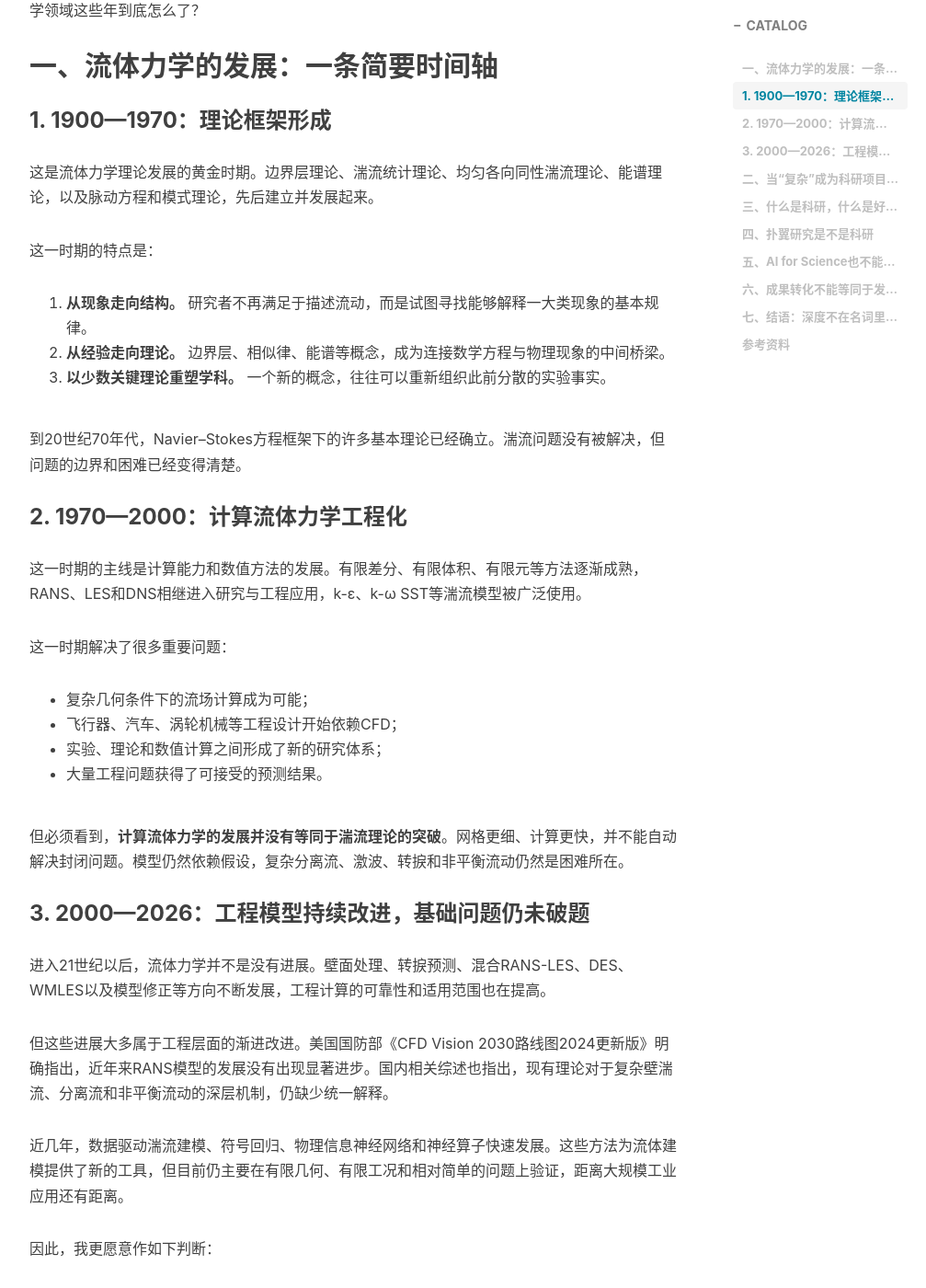
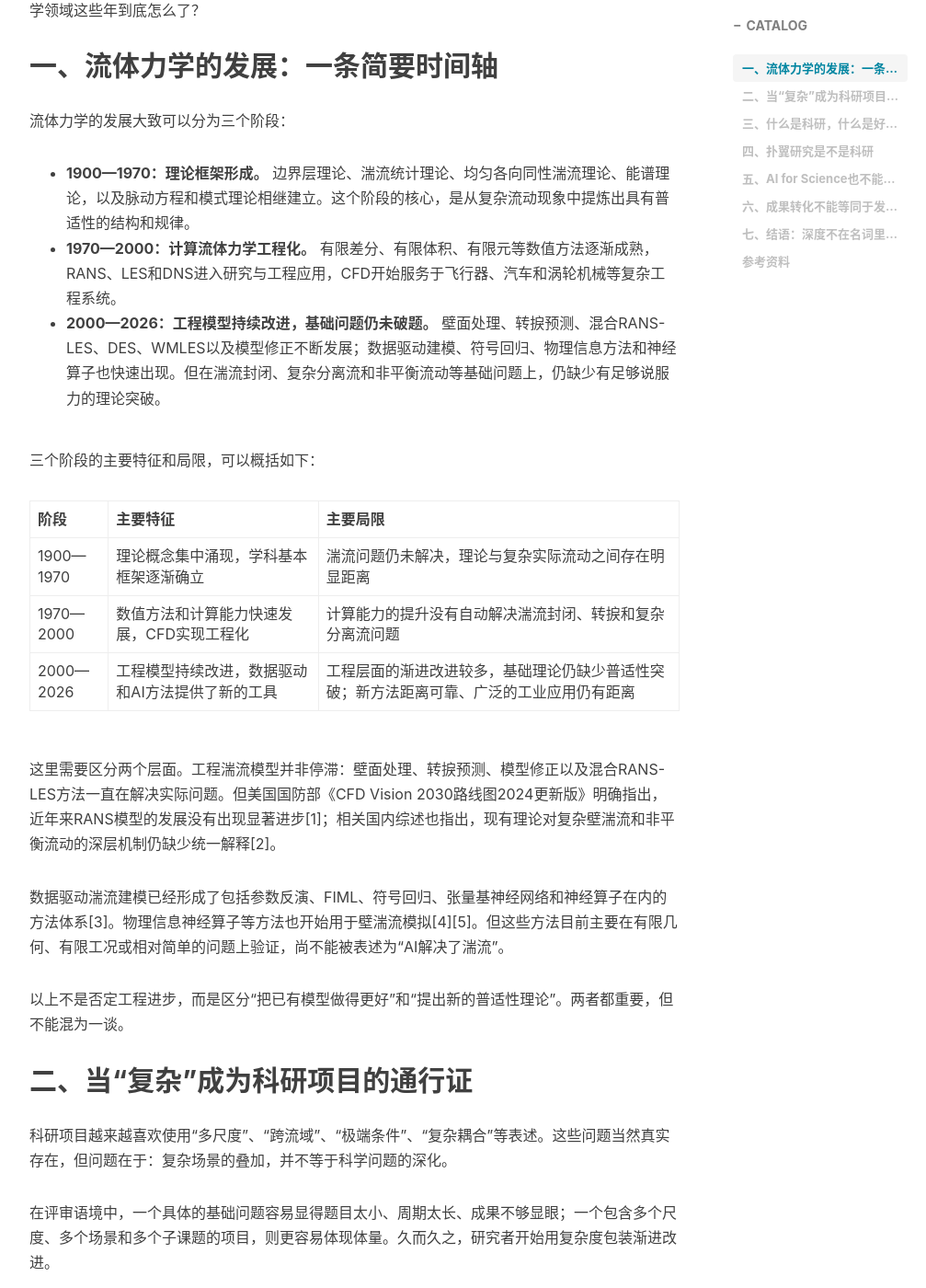
Before and after one commit to chensong212/chensong212.github.io, a Jekyll site: the page built from _posts/2026-09-04-flapping-wing-research-reflections.md, in a window 1280 px wide and 1400 px high, scrolled down 717 px. Shown: the whole window at 92% size, without its empty margins (233-1240 px from the left). Built offline with Jekyll 4.4.1, drawn with Linux system fonts in a browser that asks for light colours; nearby versions of some CDN libraries; comment, search, counter and statistics services are not loaded; some of the changed text lies outside the part shown.

Commit message:
update sep.9

```diff
--- a/_posts/2026-09-04-flapping-wing-research-reflections.md
+++ b/_posts/2026-09-04-flapping-wing-research-reflections.md
@@ -17,48 +17,29 @@ tags:
 
 ## 一、流体力学的发展：一条简要时间轴
 
-### 1. 1900—1970：理论框架形成
+流体力学的发展大致可以分为三个阶段：
 
-这是流体力学理论发展的黄金时期。边界层理论、湍流统计理论、均匀各向同性湍流理论、能谱理论，以及脉动方程和模式理论，先后建立并发展起来。
+- **1900—1970：理论框架形成。** 边界层理论、湍流统计理论、均匀各向同性湍流理论、能谱理论，以及脉动方程和模式理论相继建立。这个阶段的核心，是从复杂流动现象中提炼出具有普适性的结构和规律。
+- **1970—2000：计算流体力学工程化。** 有限差分、有限体积、有限元等数值方法逐渐成熟，RANS、LES和DNS进入研究与工程应用，CFD开始服务于飞行器、汽车和涡轮机械等复杂工程系统。
+- **2000—2026：工程模型持续改进，基础问题仍未破题。** 壁面处理、转捩预测、混合RANS-LES、DES、WMLES以及模型修正不断发展；数据驱动建模、符号回归、物理信息方法和神经算子也快速出现。但在湍流封闭、复杂分离流和非平衡流动等基础问题上，仍缺少有足够说服力的理论突破。
 
-这一时期的特点是：
+三个阶段的主要特征和局限，可以概括如下：
 
-1. **从现象走向结构。** 研究者不再满足于描述流动，而是试图寻找能够解释一大类现象的基本规律。
-2. **从经验走向理论。** 边界层、相似律、能谱等概念，成为连接数学方程与物理现象的中间桥梁。
-3. **以少数关键理论重塑学科。** 一个新的概念，往往可以重新组织此前分散的实验事实。
+| 阶段 | 主要特征 | 主要局限 |
+| --- | --- | --- |
+| 1900—1970 | 理论概念集中涌现，学科基本框架逐渐确立 | 湍流问题仍未解决，理论与复杂实际流动之间存在明显距离 |
+| 1970—2000 | 数值方法和计算能力快速发展，CFD实现工程化 | 计算能力的提升没有自动解决湍流封闭、转捩和复杂分离流问题 |
+| 2000—2026 | 工程模型持续改进，数据驱动和AI方法提供了新的工具 | 工程层面的渐进改进较多，基础理论仍缺少普适性突破；新方法距离可靠、广泛的工业应用仍有距离 |
 
-到20世纪70年代，Navier–Stokes方程框架下的许多基本理论已经确立。湍流问题没有被解决，但问题的边界和困难已经变得清楚。
+这里需要区分两个层面。工程湍流模型并非停滞：壁面处理、转捩预测、模型修正以及混合RANS-LES方法一直在解决实际问题。但美国国防部《CFD Vision 2030路线图2024更新版》明确指出，近年来RANS模型的发展没有出现显著进步[1]；相关国内综述也指出，现有理论对复杂壁湍流和非平衡流动的深层机制仍缺少统一解释[2]。
 
-### 2. 1970—2000：计算流体力学工程化
+数据驱动湍流建模已经形成了包括参数反演、FIML、符号回归、张量基神经网络和神经算子在内的方法体系[3]。物理信息神经算子等方法也开始用于壁湍流模拟[4][5]。但这些方法目前主要在有限几何、有限工况或相对简单的问题上验证，尚不能被表述为“AI解决了湍流”。
 
-这一时期的主线是计算能力和数值方法的发展。有限差分、有限体积、有限元等方法逐渐成熟，RANS、LES和DNS相继进入研究与工程应用，k-ε、k-ω SST等湍流模型被广泛使用。
-
-这一时期解决了很多重要问题：
-
-- 复杂几何条件下的流场计算成为可能；
-- 飞行器、汽车、涡轮机械等工程设计开始依赖CFD；
-- 实验、理论和数值计算之间形成了新的研究体系；
-- 大量工程问题获得了可接受的预测结果。
-
-但必须看到，**计算流体力学的发展并没有等同于湍流理论的突破**。网格更细、计算更快，并不能自动解决封闭问题。模型仍然依赖假设，复杂分离流、激波、转捩和非平衡流动仍然是困难所在。
-
-### 3. 2000—2026：工程模型持续改进，基础问题仍未破题
-
-进入21世纪以后，流体力学并不是没有进展。壁面处理、转捩预测、混合RANS-LES、DES、WMLES以及模型修正等方向不断发展，工程计算的可靠性和适用范围也在提高。
-
-但这些进展大多属于工程层面的渐进改进。美国国防部《CFD Vision 2030路线图2024更新版》明确指出，近年来RANS模型的发展没有出现显著进步。国内相关综述也指出，现有理论对于复杂壁湍流、分离流和非平衡流动的深层机制，仍缺少统一解释。
-
-近几年，数据驱动湍流建模、符号回归、物理信息神经网络和神经算子快速发展。这些方法为流体建模提供了新的工具，但目前仍主要在有限几何、有限工况和相对简单的问题上验证，距离大规模工业应用还有距离。
-
-因此，我更愿意作如下判断：
-
-> **2000年以来，流体力学在工程应用层面持续进步，在基础理论层面仍缺少能够重画地图的突破。**
-
-这不是否定工程进步，而是区分“把已有模型做得更好”和“提出新的普适性理论”。两者都重要，但不能混为一谈。
+以上不是否定工程进步，而是区分“把已有模型做得更好”和“提出新的普适性理论”。两者都重要，但不能混为一谈。
 
 ## 二、当“复杂”成为科研项目的通行证
 
-科研项目越来越喜欢使用“多尺度”“跨流域”“复杂耦合”等表述。这些问题当然真实存在，但问题在于：复杂场景的叠加，并不等于科学问题的深化。
+科研项目越来越喜欢使用“多尺度”、“跨流域”、“极端条件”、“复杂耦合”等表述。这些问题当然真实存在，但问题在于：复杂场景的叠加，并不等于科学问题的深化。
 
 在评审语境中，一个具体的基础问题容易显得题目太小、周期太长、成果不够显眼；一个包含多个尺度、多个场景和多个子课题的项目，则更容易体现体量。久而久之，研究者开始用复杂度包装渐进改进。
 
@@ -81,7 +62,7 @@ tags:
 
 好的科研还应当满足几个条件：
 
-- **问题足够具体。** “研究扑翼的气动特性”太宽泛；“在某一雷诺数和运动学范围内，相位变化如何影响涡结构和推力”才是可以研究的问题。
+- **问题足够具体。** 例如研究“扑翼的气动特性”太宽泛；“在某一雷诺数和运动学范围内，柔性变化如何影响涡结构和推力”则是相对具体可研究的问题。
 - **方法足够透明。** 几何、运动学、边界条件、网格或粒子参数、计算设置和数据处理过程，都应当能够复现。
 - **结论具有否定性。** 不仅要说明什么时候有效，也要说明什么时候失效，以及为什么失效。
 - **创新点能够定位。** 是发现了新机制，还是获得了新数据，还是仅仅更换了一个构型？必须说清楚。
@@ -140,7 +121,7 @@ tags:
 - 设计方案进入实际装备或产品；
 - 研究成果形成独立的工程合同或应用关系。
 
-按照这个标准，目前扑翼方向真正意义上的转化案例仍然很少。大多数工作仍处于技术储备和概念验证阶段。承认这一点，并不会否定扑翼研究的价值，反而有助于我们更准确地判断方向所处的阶段。
+按照这个标准，目前扑翼方向真正意义上的转化案例仍然极少。大多数工作仍处于技术储备和概念验证阶段。承认这一点，并不会否定扑翼研究的价值，反而有助于我们更准确地判断方向所处的阶段。
 
 ## 七、结语：深度不在名词里，而在因果里
 
```
Also changed, not shown: other parts of _posts/2026-09-04-flapping-wing-research-reflections.md (+3 -3 lines).
